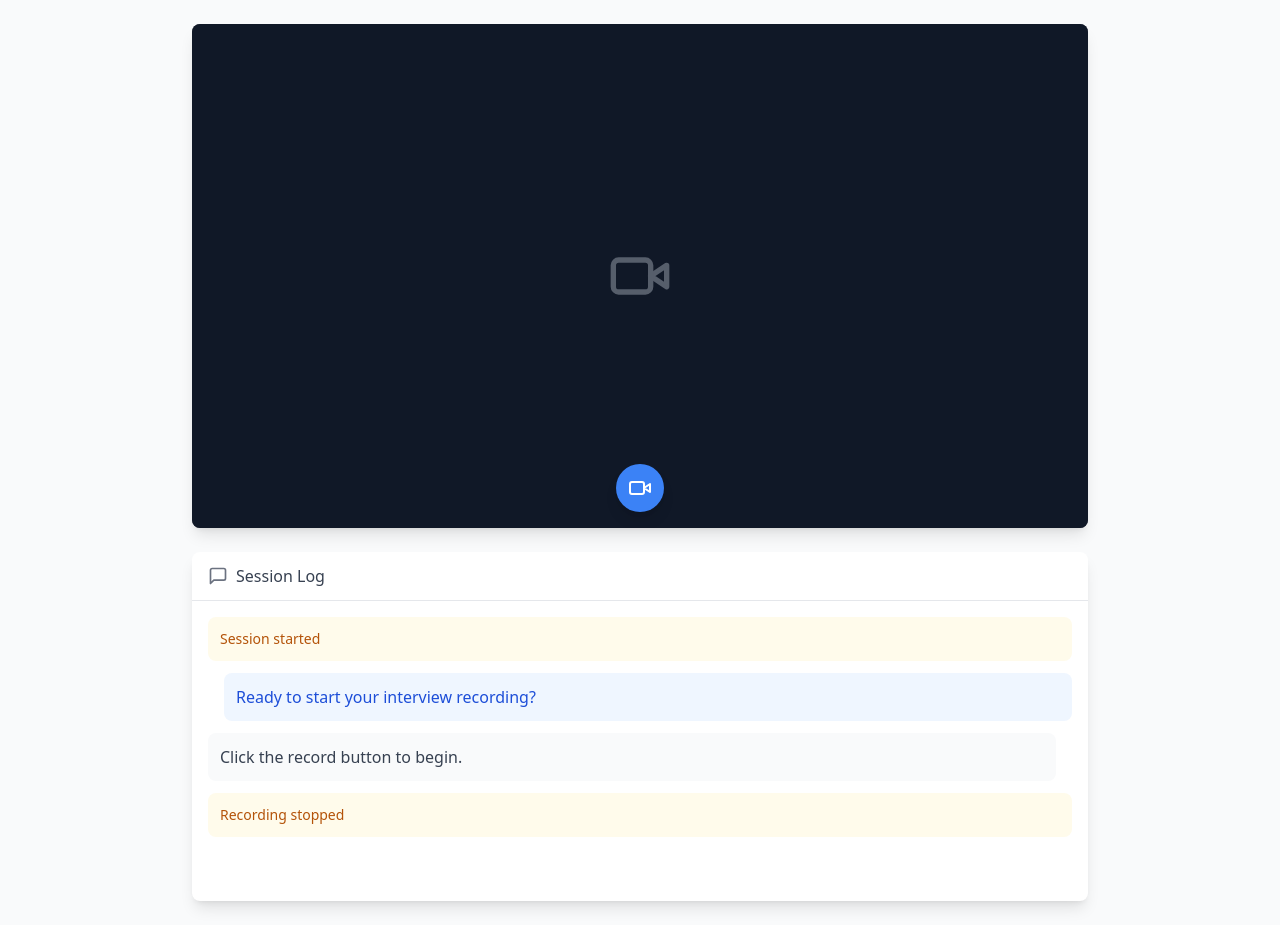
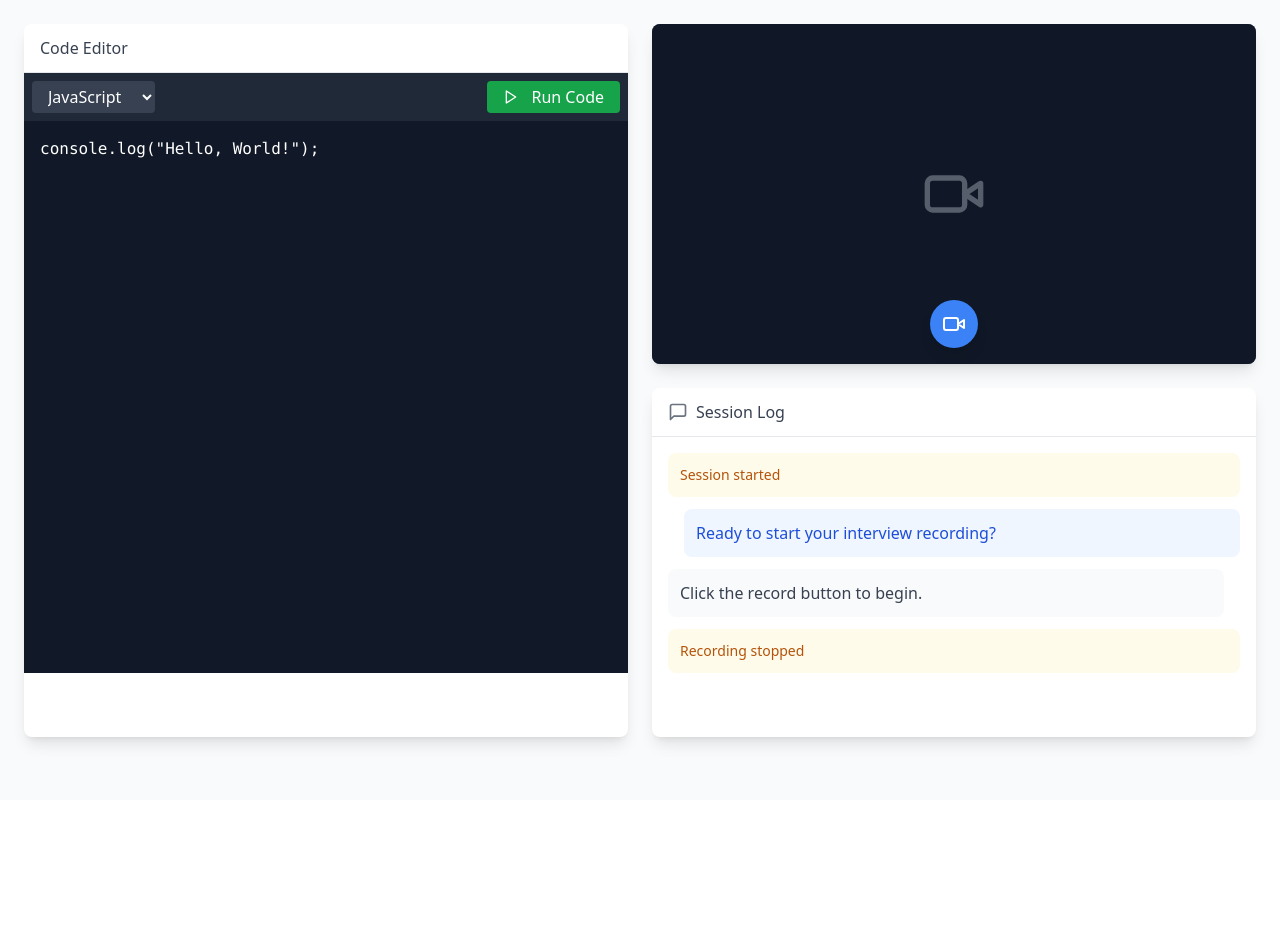
Before and after one commit to datasciritwik/mvp-aiinterview, a React (Vite) app: page / in a window 1280 px wide. After the commit the page ends 800 px from the top, so only its background shows below. Built offline with nearby package versions, Linux system fonts and the light colour scheme.

Commit message:
Video chat with code editor

```diff
--- a/src/components/ImprovedVideoChat.tsx
+++ b/src/components/ImprovedVideoChat.tsx
@@ -1,5 +1,7 @@
 import React, { useState, useRef, useEffect } from 'react';
 import { Video, StopCircle, MessageSquare } from 'lucide-react';
+import ExecutableEditor from './EnhancedCodeEditor';
+import { languageOptions } from '../utils/language';
 
 interface Message {
   type: 'user' | 'assistant' | 'system';
@@ -11,6 +13,10 @@ const VideoChatWithExecution: React.FC = () => {
   const [isRecording, setIsRecording] = useState(false);
   const [recordingTime, setRecordingTime] = useState(0);
   const [streamError, setStreamError] = useState<string | null>(null);
+
+  // Code execution state
+  const [code, setCode] = useState(languageOptions[1].default);
+  const [selectedLanguage, setSelectedLanguage] = useState(languageOptions[1].value);
 
   // Message log
   const [messages, setMessages] = useState<Message[]>([
@@ -201,7 +207,33 @@ const VideoChatWithExecution: React.FC = () => {
 
   return (
     <div className="min-h-screen bg-gray-50 p-6">
-      <div className="max-w-4xl mx-auto space-y-6">
+      <div className="max-w-7xl mx-auto grid grid-cols-2 gap-6">
+        {/* Left side - Code Editor */}
+        <div className="flex flex-col space-y-6">
+          <div className="bg-white rounded-lg shadow-lg overflow-hidden flex-1">
+            <div className="px-4 py-3 border-b border-gray-200">
+              <h2 className="font-medium text-gray-700">Code Editor</h2>
+            </div>
+            <div className="h-[calc(100vh-200px)]">
+              <ExecutableEditor
+                initialLanguage={selectedLanguage}
+                initialCode={code}
+                onChange={setCode}
+                onLanguageChange={setSelectedLanguage}
+                onExecuteComplete={(result, error) => {
+                  if (error) {
+                    addMessage('system', `Code execution error: ${error}`);
+                  } else if (result) {
+                    addMessage('system', 'Code executed successfully');
+                  }
+                }}
+              />
+            </div>
+          </div>
+        </div>
+
+        {/* Right side - Video Preview and Session Log */}
+        <div className="space-y-6">
           {/* Video Preview and Controls */}
           <div className="bg-white rounded-lg shadow-lg overflow-hidden">
             <div className="relative">
@@ -283,6 +315,7 @@ const VideoChatWithExecution: React.FC = () => {
           </div>
         </div>
       </div>
+    </div>
   );
 };
 
```
Lines whose indentation alone changed are shown as unchanged.
